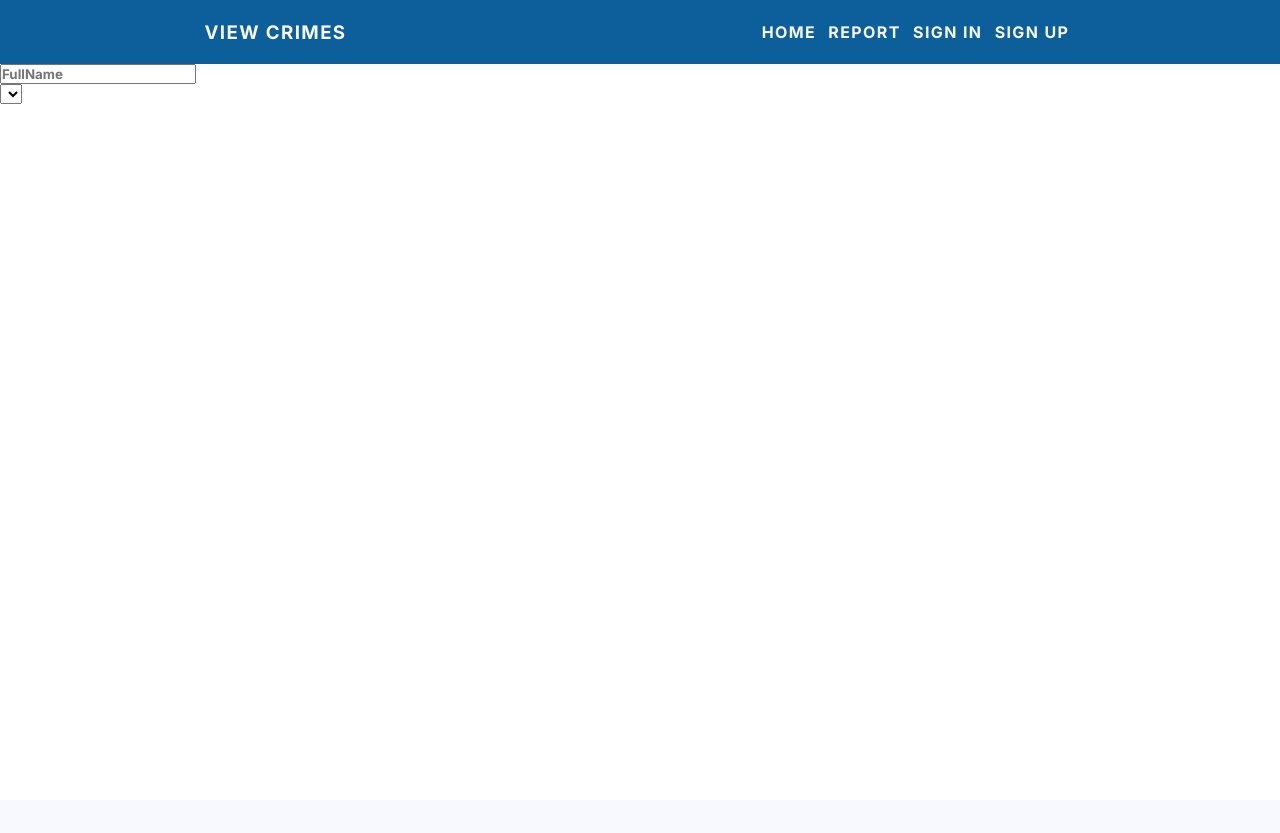
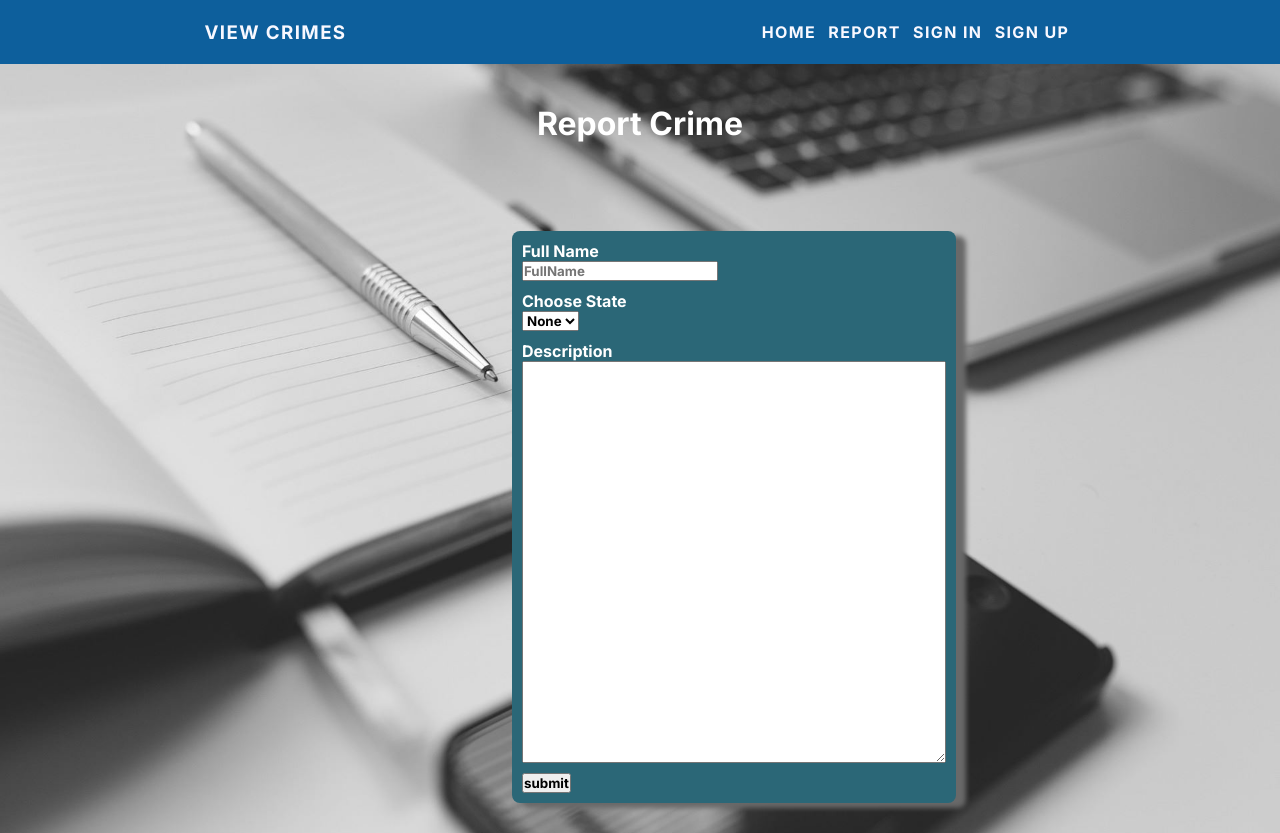
Before and after one commit to CodingPractice15/TechXUnit4Project, a Flask app: template templates/newreport.html in a window 1280 px wide. Before the commit the page ends 104 px from the top, so only its background shows below. Run offline with Flask 2, Linux system fonts and the light colour scheme; the template is opened without the code that fills it, so the values that code supplies are empty; some libraries are stand-ins or nearby versions.

Commit message:
added input field and background image

```diff
--- a/model.py
+++ b/model.py
@@ -17,4 +17,5 @@ def get_list_states():
         lines_list = f.readlines()
         for state in lines_list:
             lst_states.append(state.strip())
+    print(lst_states)
     return lst_states
--- a/static/css/newreport.css
+++ b/static/css/newreport.css
@@ -0,0 +1,51 @@
+*{
+    margin: 0 ;
+    padding: 0 ;
+    font-family: 'Lato', sans-serif;
+}
+label{
+    color: #ffffff;
+}
+h1{
+    color: #ffffff;
+}
+
+body{
+
+    background-image: url("../images/Document.jpg");
+    background-size: cover;
+    background-color:#fffbf0 ;
+    height:100%;
+    width: 100%;
+}
+.heading{
+    position: relative;
+    top:5%;
+    text-align: center;
+
+}
+.report-wrapper{
+    box-shadow: 10px 5px 5px rgb(105,105,105);
+    margin-top: 10%;
+    margin-bottom: 30px;
+    margin-left: 40%;
+    background-color:#2b6777 ;
+    display: inline-block;
+    justify-content: center;
+    border-radius: .5rem;
+}
+.question{
+    margin: 10px;
+}
+label{
+    display: block;
+}
+textarea{
+
+    display: block;
+}
+.input-button{
+    display: flex;
+    margin: 10px;
+    justify-content: start;
+}
--- a/static/css/style.css
+++ b/static/css/style.css
@@ -73,7 +73,7 @@ input{
     margin-right: .5rem;
     margin-left: .5rem;
     margin-bottom: .5rem;
-    width: 100%;
+    width: 500px;
     align-items: center;
     background-color: #E3E2DF;
     border: none;
--- a/templates/newreport.html
+++ b/templates/newreport.html
@@ -3,6 +3,13 @@
     <meta charset="UTF-8">
     <meta name="viewport" content="width=device-width, initial-scale=1.0">
     <link rel="stylesheet" href="../static/css/newreport.css">
+    <!-- google fonts -->
+    <link rel="preconnect" href="https://fonts.googleapis.com" />
+    <link rel="preconnect" href="https://fonts.gstatic.com" crossorigin />
+    <link
+      href="https://fonts.googleapis.com/css2?family=Inter:wght@700&display=swap"
+      rel="stylesheet"
+    />
     <title>New Report</title>
 </head>
 <body>
@@ -10,24 +17,37 @@
     {% include 'navbar.html' %}
     {% block navbar %}
     {% endblock %}
+    <div class="heading">
+        <h1>Report Crime</h1>
+    </div>
+
     <div class="report-wrapper">
+        <form action="post" action="/newreport">
         <div class="question">
-            <label for="Name"></label>
+            <label for="Name">Full Name</label>
             <input type="text" name="name" placeholder="FullName" value="" required>
 
         </div>
         <div class="question">
-            <label for="State"></label>
-            <select name="state" id="state-option">
+            <label for="State">Choose State</label>
+            <select name="state" id="state-option" required>
+                <option value="">None</option>
+                {% for state in list_state %}
+                <option value="{{state}}">{{state}}</option>
+                {% endfor %}
+            </select>
+        </div>
+        <div class="question">
+            <label for="Description">Description</label>
+            <textarea name="description" id="description-area" cols="50" rows="25" required>
+            </textarea>
+        </div>
+        <div class="input-button">
+            <input type="submit" value="submit"/>
+        </div>
+        </form>
+    </div>
 
-
-
-            </select>
-
-        </div>
-
-
-    </div>
 
 
 </body>
```
Also changed, not shown: static/images/Document.jpg (added).
